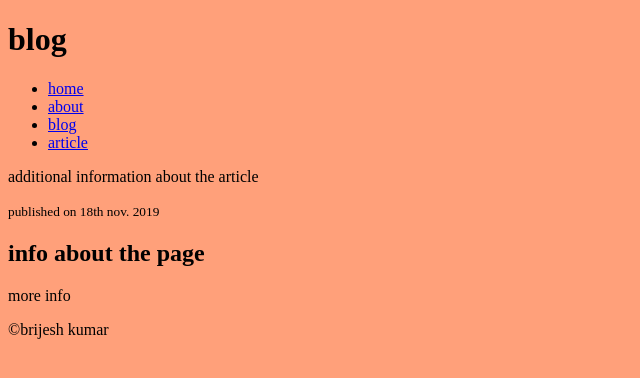
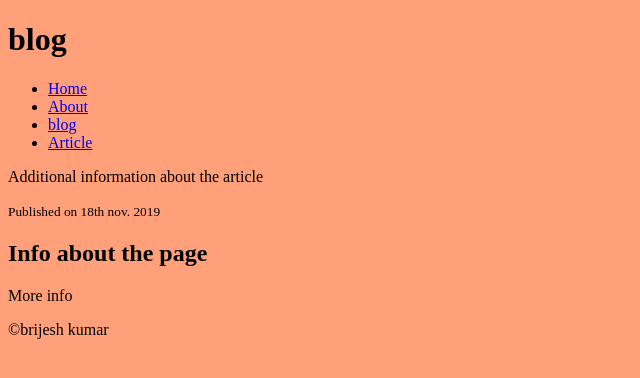
Before and after one commit to choudhary-12/choudhary-12.github.io, a plain HTML site: page blog.html in a window 1280 px wide. Shown: the full height of the page, 0-640 px from the left. Drawn offline with Linux system fonts and the light colour scheme.

Commit message:
capitalisation

```diff
--- a/blog.html
+++ b/blog.html
@@ -10,22 +10,22 @@
             <h1>blog</h1>
             <nav>
                 <ul>
-                    <li><a href="index.html">home</li>
-                    <li><a href="about.html">about</a></li>
+                    <li><a href="index.html">Home</li>
+                    <li><a href="about.html">About</a></li>
                     <li><a href="blog.html">blog</a></li>
-                    <li><a href="article.html">article</a></li>
+                    <li><a href="article.html">Article</a></li>
                 </ul>
             </nav>
         </header>
         <main>
-                    <p>additional information about the article</p>
-                    <small>published on 18th nov. 2019</small>
+                    <p>Additional information about the article</p>
+                    <small>Published on 18th nov. 2019</small>
                 </a>
             </section>
 
             <section>
-                <h2>info about the page</h2>
-                <p>more info</p>
+                <h2>Info about the page</h2>
+                <p>More info</p>
             </section>
         </main>
 
```
Also changed, not shown: about.html (+4 -4 lines), article.html (+5 -5 lines), index.html (+6 -6 lines).
